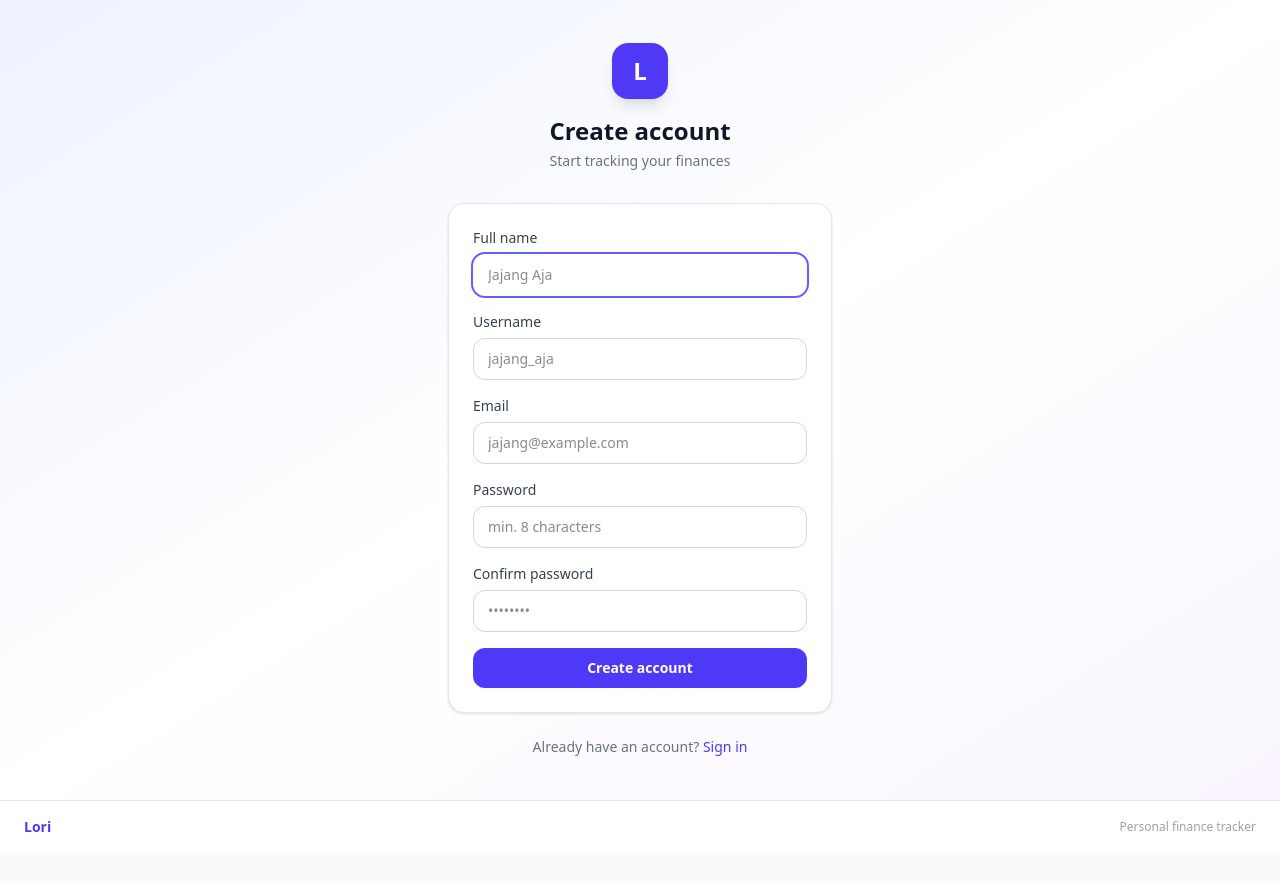
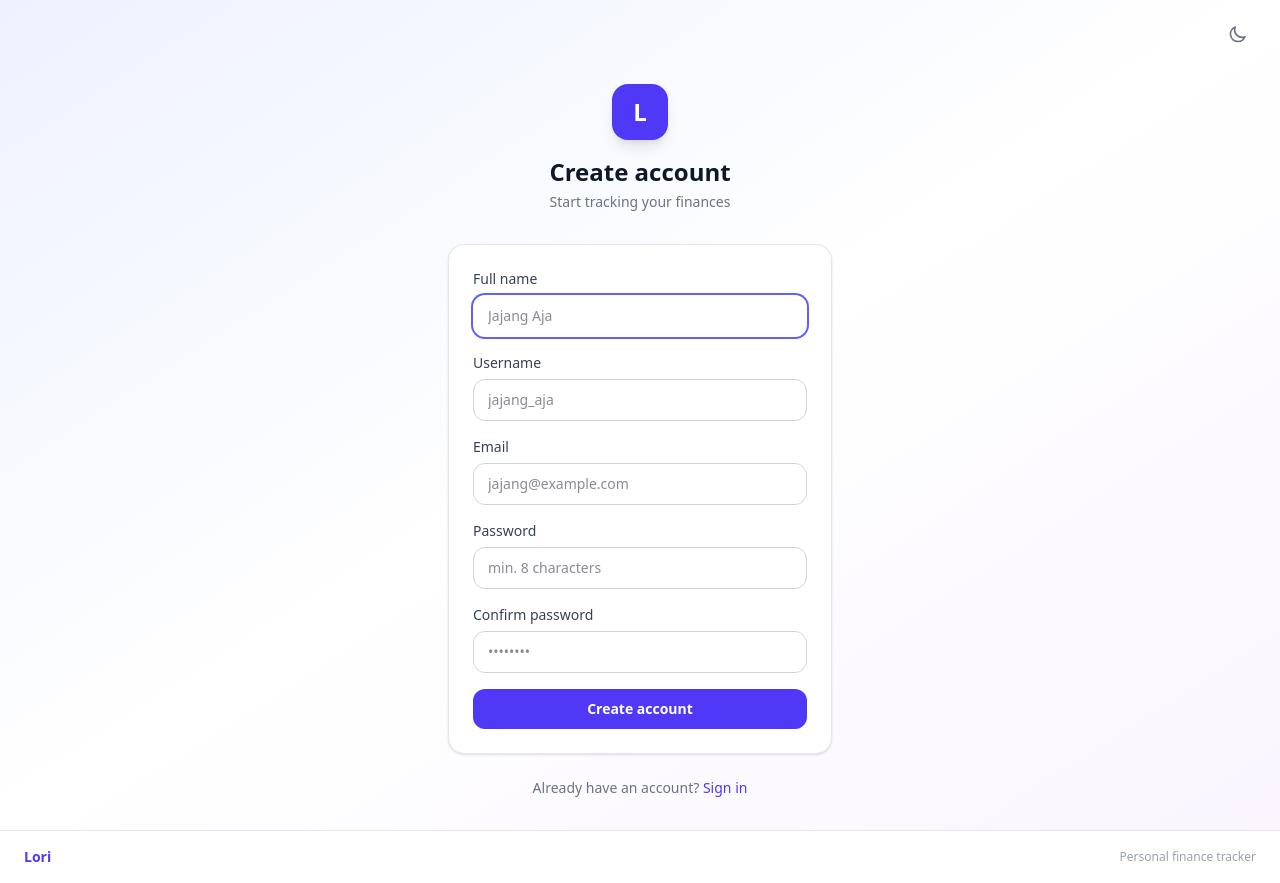
Before and after one commit to chud-lori/finan-app, a Next.js app in the folder finance-management-fe/: page /register in a window 1280 px wide. Before the commit the page ends 853 px from the top, so only its background shows below. Built offline with nearby package versions, Linux system fonts and the light colour scheme; no server answers.

Commit message:
fix: register page dark mode - solid bg-gray-900 instead of gradient, add theme toggle

```diff
--- a/finance-management-fe/app/register/page.js
+++ b/finance-management-fe/app/register/page.js
@@ -3,9 +3,34 @@ import { useState, useEffect } from 'react';
 import Link from 'next/link';
 import { useRouter } from 'next/navigation';
 import { register } from '@/lib/api';
+import { useTheme } from '@/components/ThemeContext';
+
+function ThemeToggle() {
+  const { dark, toggleTheme } = useTheme();
+  return (
+    <button
+      onClick={toggleTheme}
+      aria-label="Toggle dark mode"
+      className="p-2 rounded-lg text-gray-500 hover:bg-gray-100 transition-colors"
+    >
+      {dark ? (
+        <svg className="w-5 h-5" fill="none" stroke="currentColor" viewBox="0 0 24 24">
+          <path strokeLinecap="round" strokeLinejoin="round" strokeWidth={2}
+            d="M12 3v1m0 16v1m9-9h-1M4 12H3m15.364-6.364l-.707.707M6.343 17.657l-.707.707M17.657 17.657l-.707-.707M6.343 6.343l-.707-.707M16 12a4 4 0 11-8 0 4 4 0 018 0z" />
+        </svg>
+      ) : (
+        <svg className="w-5 h-5" fill="none" stroke="currentColor" viewBox="0 0 24 24">
+          <path strokeLinecap="round" strokeLinejoin="round" strokeWidth={2}
+            d="M20.354 15.354A9 9 0 018.646 3.646 9.003 9.003 0 0012 21a9.003 9.003 0 008.354-5.646z" />
+        </svg>
+      )}
+    </button>
+  );
+}
 
 export default function RegisterPage() {
   const router = useRouter();
+  const { dark } = useTheme();
   const [form, setForm] = useState({ name: '', username: '', email: '', password: '', confirm: '' });
   const [error, setError] = useState('');
   const [loading, setLoading] = useState(false);
@@ -35,7 +60,14 @@ export default function RegisterPage() {
   const set = (field) => (e) => setForm({ ...form, [field]: e.target.value });
 
   return (
-    <div className="min-h-screen flex items-center justify-center bg-gradient-to-br from-indigo-50 via-white to-purple-50 px-4">
+    <div className={`min-h-screen flex flex-col px-4 ${dark ? 'bg-gray-900' : 'bg-gradient-to-br from-indigo-50 via-white to-purple-50'}`}>
+      {/* Top bar with theme toggle */}
+      <div className="flex justify-end pt-4 pr-2">
+        <ThemeToggle />
+      </div>
+
+      {/* Centered card */}
+      <div className="flex-1 flex items-center justify-center py-8">
         <div className="w-full max-w-sm">
           {/* Logo */}
           <div className="text-center mb-8">
@@ -140,5 +172,6 @@ export default function RegisterPage() {
           </p>
         </div>
       </div>
+    </div>
   );
 }
```
Lines whose indentation alone changed are shown as unchanged.
